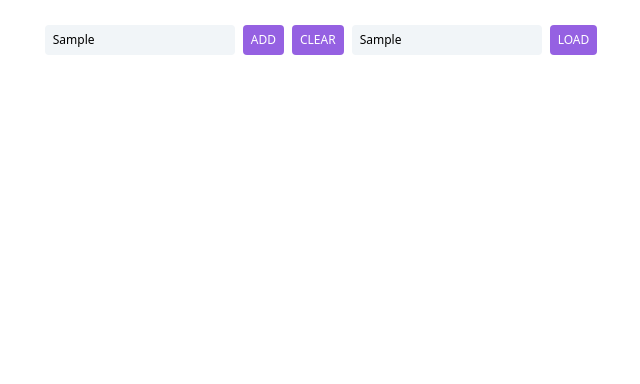
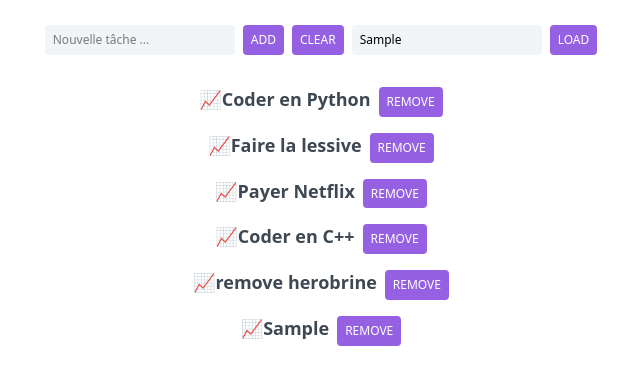
Before and after one commit to RoshenR/SomethingJustSnaped, a plain HTML site: page Mathis/mathis-index.html in a window 1280 px wide. Both pictures are taken after typing "Sample", "Sample" into the empty fields and a click on the button "ADD". Shown: the part 126-510 px from the top of the page, without its empty margins (319-959 px from the left). Drawn offline with Linux system fonts and the light colour scheme.

Commit message:
Ajout de la possibilité d'ajouter des tasks , de les suprimer ou de clear

```diff
--- a/Mathis/js/app.js
+++ b/Mathis/js/app.js
@@ -0,0 +1,49 @@
+const list = document.querySelector("#list");
+const input = document.querySelector("#input");
+const add = document.querySelector("#add");
+const clear = document.querySelector("#clear");
+const url = document.querySelector("#url");
+const load = document.querySelector("#load");
+
+
+console.log(list, input, add, clear, url, load);
+
+let tasks = [
+  "Coder en Python",
+  "Faire la lessive",
+  "Payer Netflix",
+  "Coder en C++",
+  "remove herobrine"
+];
+
+function taskToDom(task) {
+  if (typeof task === "string" && task) {
+    const li = document.createElement("li");
+    const button = document.createElement("button");
+    button.addEventListener("click",(event) => {
+      event.target.parentElement.remove();
+    });
+
+    li.textContent = "📈" + task;
+    button.textContent = "REMOVE";
+
+
+    li.append(button);
+    list.append(li);
+
+
+  }
+}
+
+for (let i = 0; i < tasks.length; i++) {
+  taskToDom(tasks[i]);
+}
+
+function newTask(event) {
+  taskToDom(input.value);
+  input.focus();
+  input.value = "";
+}
+
+add.addEventListener("click",newTask)
+clear.addEventListener("click",() =>{list.innerHTML=""})
--- a/Mathis/mathis-index.html
+++ b/Mathis/mathis-index.html
@@ -7,6 +7,7 @@
     <title>TODO LIST</title>
     <link rel="shortcut icon" href="css/img/favicon.png" type="image/x-icon">
     <link rel="stylesheet" href="css/mathis-style.css">
+    <script src="js/app.js" defer></script>
 </head>
 <body>
     <div class="wrapper">
```
Also changed, not shown: Mathis/js/ArrayStorage.js (deleted).
